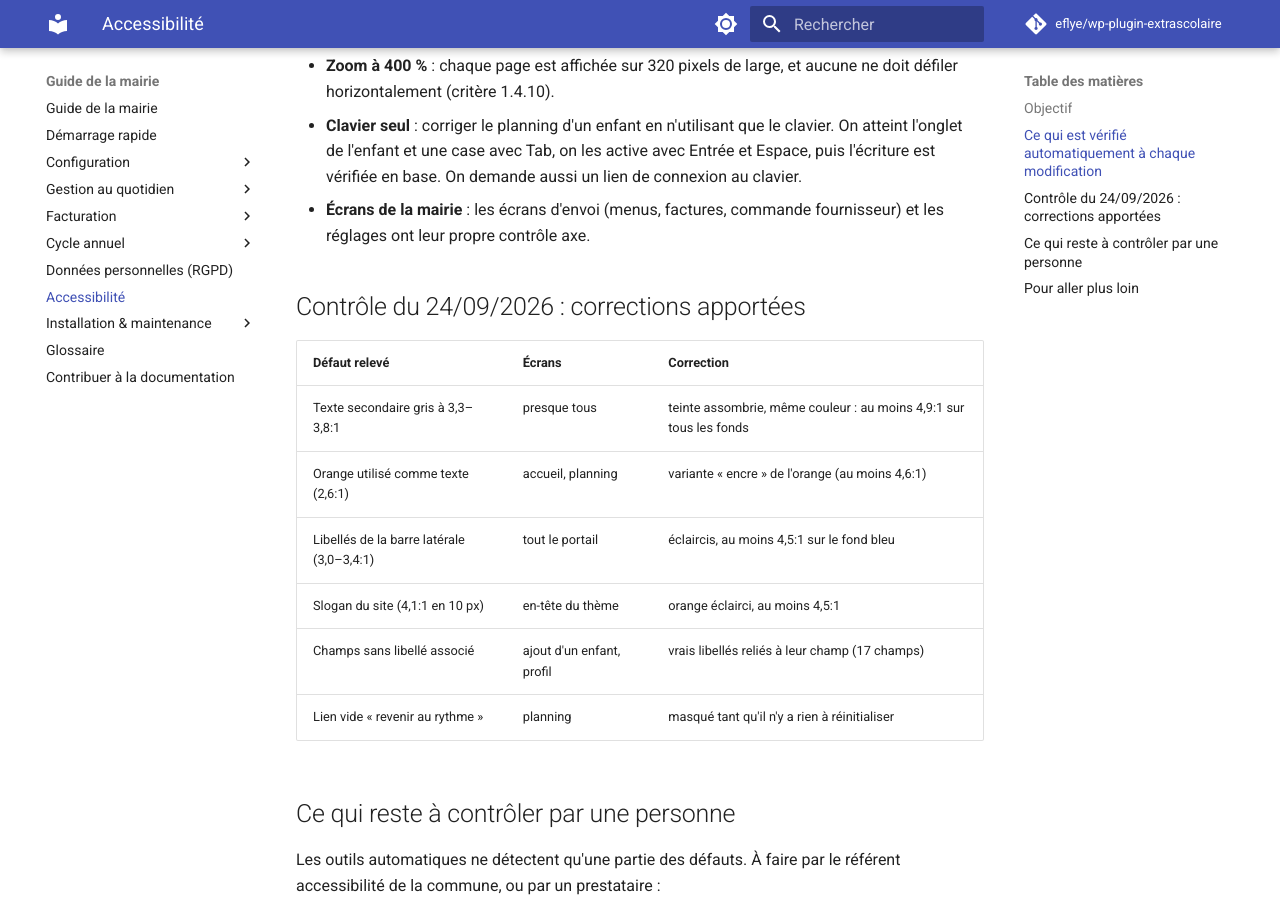
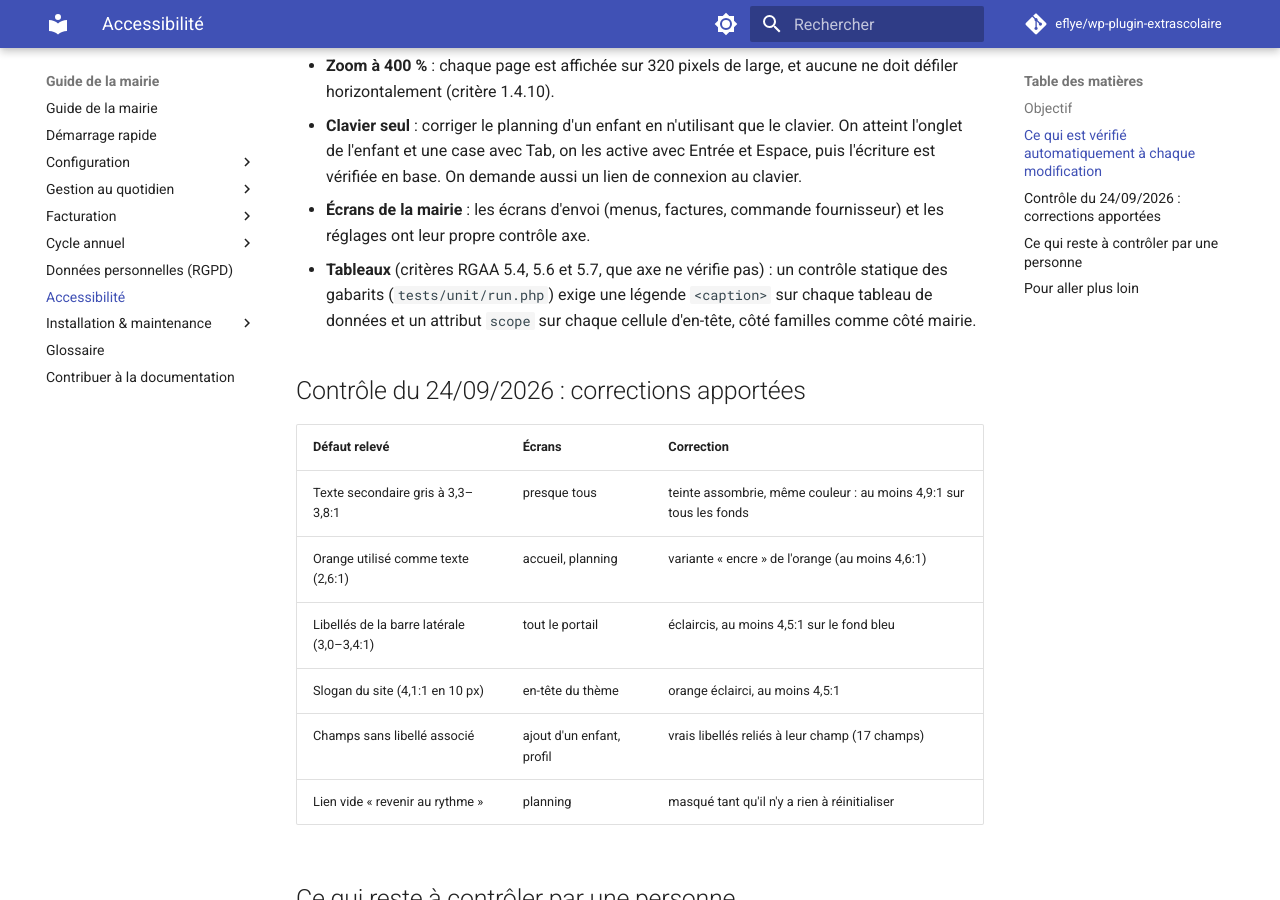
Before and after one commit to eflye/wp-plugin-extrascolaire, an MkDocs documentation site: the page built from documentation/accessibilite.md, in a window 1280 px wide and 900 px high, scrolled down 545 px. Built offline with MkDocs 1.6.1 and Material for MkDocs 9.7.7, drawn with Linux system fonts in a browser that asks for light colours; comment, search, counter and statistics services are not loaded.

Commit message:
docs: contrôle des tableaux dans la page accessibilité
Co-Authored-By: Claude Fable 5.1 <noreply@anthropic.com>
Claude-Session: https://claude.ai/code/session_01JjbusyBQDpFka9m4dZ3TRz

```diff
--- a/documentation/accessibilite.md
+++ b/documentation/accessibilite.md
@@ -12,6 +12,7 @@ La suite `tests/a11y-parcours.spec.ts` tourne dans l'intégration continue. Une
 - **Zoom à 400 %** : chaque page est affichée sur 320 pixels de large, et aucune ne doit défiler horizontalement (critère 1.4.10).
 - **Clavier seul** : corriger le planning d'un enfant en n'utilisant que le clavier. On atteint l'onglet de l'enfant et une case avec Tab, on les active avec Entrée et Espace, puis l'écriture est vérifiée en base. On demande aussi un lien de connexion au clavier.
 - **Écrans de la mairie** : les écrans d'envoi (menus, factures, commande fournisseur) et les réglages ont leur propre contrôle axe.
+- **Tableaux** (critères RGAA 5.4, 5.6 et 5.7, que axe ne vérifie pas) : un contrôle statique des gabarits (`tests/unit/run.php`) exige une légende `<caption>` sur chaque tableau de données et un attribut `scope` sur chaque cellule d'en-tête, côté familles comme côté mairie.
 
 ## Contrôle du 24/09/2026 : corrections apportées
 
```
